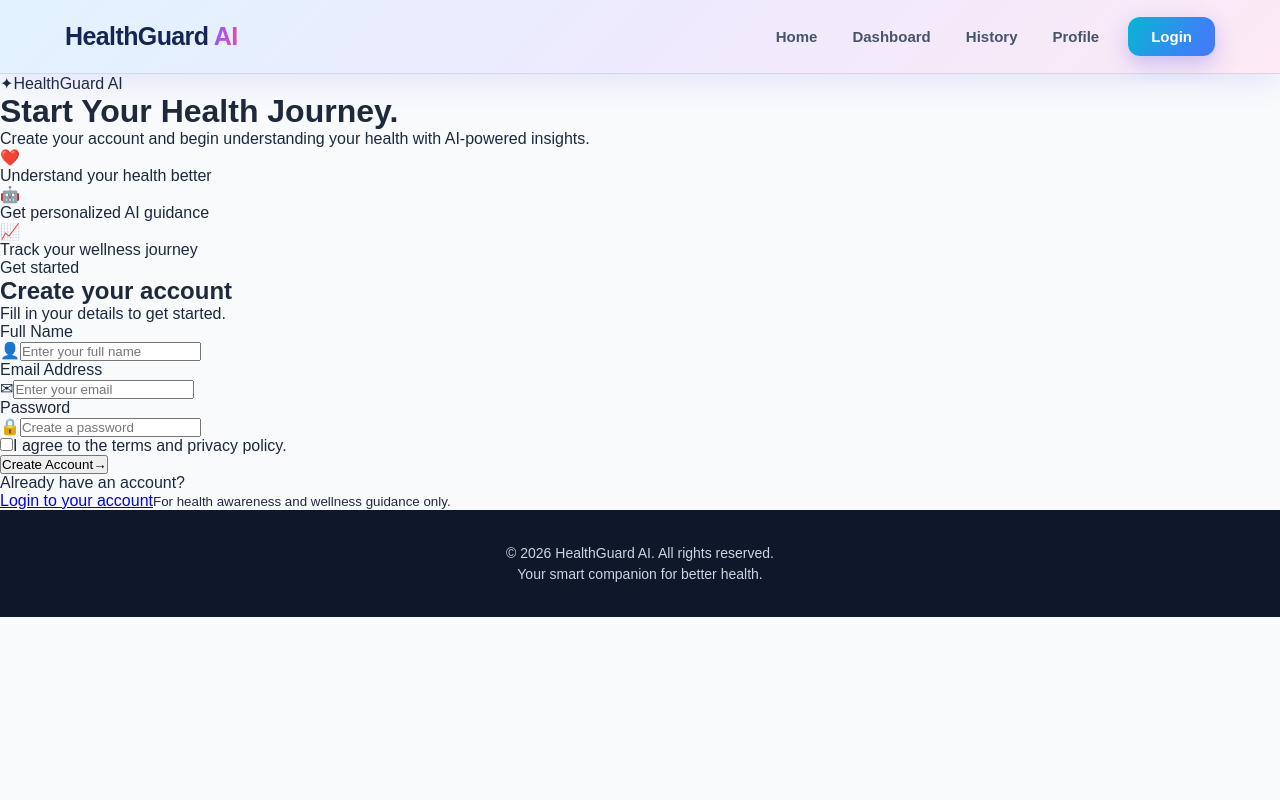
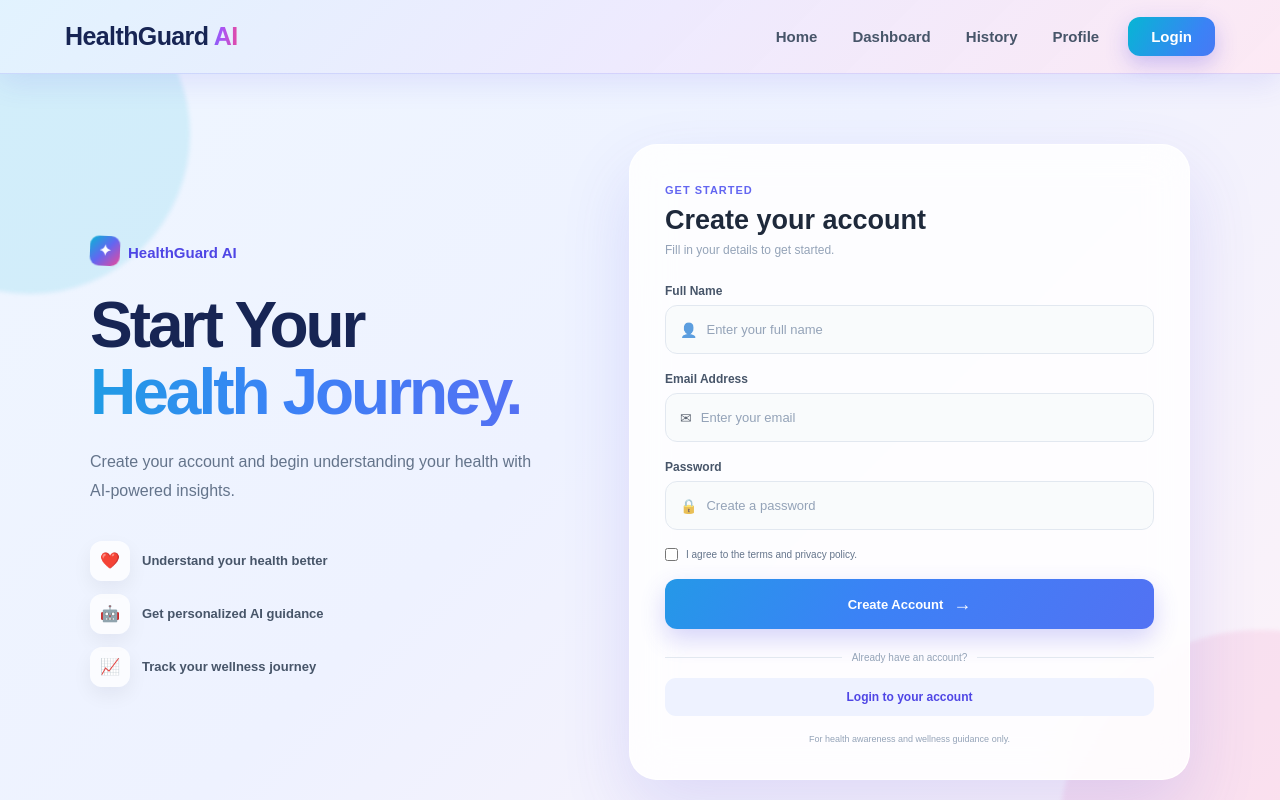
Before and after one commit to dibeyendu-dev/HealthGuard-AI, a React (Vite) app: page /register in a window 1280 px wide. Shown: the top 800 px of the page. Built offline with nearby package versions, Linux system fonts and the light colour scheme.

Commit message:
Login and register both css added

```diff
--- a/src/css/auth.css
+++ b/src/css/auth.css
@@ -0,0 +1,410 @@
+.auth-page {
+  min-height: calc(100vh - 75px);
+  position: relative;
+  overflow: hidden;
+  display: flex;
+  align-items: center;
+  padding: 70px 25px;
+  background: linear-gradient(
+    135deg,
+    #eff6ff 0%,
+    #eef2ff 45%,
+    #fdf2f8 100%
+  );
+}
+
+.auth-container {
+  width: 100%;
+  max-width: 1100px;
+  margin: auto;
+  display: grid;
+  grid-template-columns: .9fr 1.1fr;
+  align-items: center;
+  gap: 80px;
+  position: relative;
+  z-index: 2;
+}
+
+.auth-info {
+  animation: authInfoIn .8s ease forwards;
+}
+
+.auth-brand {
+  display: inline-flex;
+  align-items: center;
+  gap: 8px;
+  color: #4f46e5;
+  font-size: 15px;
+  font-weight: 800;
+}
+
+.auth-brand span {
+  width: 30px;
+  height: 30px;
+  display: grid;
+  place-items: center;
+  border-radius: 9px;
+  color: white;
+  background: linear-gradient(
+    135deg,
+    #06b6d4,
+    #6366f1,
+    #ec4899
+  );
+  animation: authIcon 2.5s ease-in-out infinite;
+}
+
+.auth-info h1 {
+  max-width: 520px;
+  margin-top: 25px;
+  color: #172554;
+  font-size: clamp(45px, 5vw, 67px);
+  line-height: 1.05;
+  letter-spacing: -3px;
+}
+
+.auth-info h1 span {
+  display: block;
+  background: linear-gradient(
+    90deg,
+    #06b6d4,
+    #3b82f6,
+    #6366f1,
+    #ec4899
+  );
+  background-size: 250% 250%;
+  -webkit-background-clip: text;
+  -webkit-text-fill-color: transparent;
+  animation: gradientMove 5s ease infinite;
+}
+
+.auth-info > p {
+  max-width: 500px;
+  margin-top: 22px;
+  color: #64748b;
+  font-size: 16px;
+  line-height: 1.8;
+}
+
+.auth-feature-list {
+  margin-top: 35px;
+  display: flex;
+  flex-direction: column;
+  gap: 13px;
+}
+
+.auth-feature-list > div {
+  display: flex;
+  align-items: center;
+  gap: 12px;
+}
+
+.auth-feature-list span {
+  width: 40px;
+  height: 40px;
+  display: grid;
+  place-items: center;
+  border-radius: 12px;
+  background: rgba(255,255,255,.75);
+  box-shadow: 0 8px 20px rgba(15,23,42,.06);
+}
+
+.auth-feature-list p {
+  color: #475569;
+  font-size: 13px;
+  font-weight: 600;
+}
+
+.auth-card {
+  padding: 35px;
+  border: 1px solid rgba(255,255,255,.9);
+  border-radius: 28px;
+  background: rgba(255,255,255,.85);
+  backdrop-filter: blur(20px);
+  box-shadow: 0 30px 70px rgba(79,70,229,.14);
+  animation: authCardIn .8s ease .15s both;
+}
+
+.auth-card-heading {
+  margin-bottom: 27px;
+}
+
+.auth-small-title {
+  color: #6366f1;
+  font-size: 11px;
+  font-weight: 800;
+  text-transform: uppercase;
+  letter-spacing: 1px;
+}
+
+.auth-card-heading h2 {
+  margin-top: 7px;
+  color: #1e293b;
+  font-size: 27px;
+}
+
+.auth-card-heading p {
+  margin-top: 7px;
+  color: #94a3b8;
+  font-size: 12px;
+}
+
+.auth-form {
+  display: flex;
+  flex-direction: column;
+  gap: 18px;
+}
+
+.input-group label {
+  display: block;
+  margin-bottom: 7px;
+  color: #475569;
+  font-size: 12px;
+  font-weight: 700;
+}
+
+.input-wrapper {
+  display: flex;
+  align-items: center;
+  gap: 9px;
+  padding: 0 14px;
+  height: 49px;
+  border: 1px solid #e2e8f0;
+  border-radius: 12px;
+  background: rgba(248,250,252,.8);
+  transition: .3s ease;
+}
+
+.input-wrapper > span {
+  font-size: 14px;
+  opacity: .7;
+}
+
+.input-wrapper:focus-within {
+  border-color: #818cf8;
+  background: #ffffff;
+  box-shadow: 0 0 0 4px rgba(99,102,241,.08);
+}
+
+.input-wrapper input {
+  width: 100%;
+  border: none;
+  outline: none;
+  background: transparent;
+  color: #334155;
+  font-size: 13px;
+}
+
+.input-wrapper input::placeholder {
+  color: #94a3b8;
+}
+
+.form-options {
+  display: flex;
+  align-items: center;
+  justify-content: space-between;
+  font-size: 11px;
+}
+
+.remember {
+  display: flex;
+  align-items: center;
+  gap: 6px;
+  color: #64748b;
+}
+
+.form-options a {
+  color: #6366f1;
+  text-decoration: none;
+  font-weight: 700;
+}
+
+.auth-button {
+  width: 100%;
+  height: 50px;
+  border: none;
+  border-radius: 12px;
+  display: flex;
+  align-items: center;
+  justify-content: center;
+  gap: 10px;
+  color: white;
+  font-size: 13px;
+  font-weight: 800;
+  cursor: pointer;
+  background: linear-gradient(
+    120deg,
+    #06b6d4,
+    #3b82f6,
+    #6366f1,
+    #ec4899
+  );
+  background-size: 300% 300%;
+  animation: gradientMove 5s ease infinite;
+  box-shadow: 0 10px 25px rgba(79,70,229,.23);
+  transition: .35s ease;
+}
+
+.auth-button span {
+  font-size: 18px;
+  transition: .3s ease;
+}
+
+.auth-button:hover {
+  transform: translateY(-3px);
+  box-shadow: 0 15px 32px rgba(79,70,229,.3);
+}
+
+.auth-button:hover span {
+  transform: translateX(5px);
+}
+
+.auth-divider {
+  display: flex;
+  align-items: center;
+  gap: 10px;
+  margin: 23px 0 15px;
+  color: #94a3b8;
+  font-size: 10px;
+}
+
+.auth-divider::before,
+.auth-divider::after {
+  content: "";
+  flex: 1;
+  height: 1px;
+  background: #e2e8f0;
+}
+
+.register-link {
+  display: block;
+  text-align: center;
+  padding: 12px;
+  border-radius: 11px;
+  color: #4f46e5;
+  background: #eef2ff;
+  text-decoration: none;
+  font-size: 12px;
+  font-weight: 800;
+  transition: .3s ease;
+}
+
+.register-link:hover {
+  background: #e0e7ff;
+  transform: translateY(-2px);
+}
+
+.auth-disclaimer {
+  display: block;
+  margin-top: 18px;
+  text-align: center;
+  color: #94a3b8;
+  font-size: 9px;
+}
+
+.terms-check {
+  display: flex;
+  align-items: center;
+  gap: 8px;
+  color: #64748b;
+  font-size: 10px;
+}
+
+.auth-bg-circle {
+  position: absolute;
+  border-radius: 50%;
+  pointer-events: none;
+  filter: blur(2px);
+}
+
+.auth-circle-one {
+  width: 320px;
+  height: 320px;
+  left: -130px;
+  top: -100px;
+  background: rgba(6,182,212,.12);
+}
+
+.auth-circle-two {
+  width: 400px;
+  height: 400px;
+  right: -180px;
+  bottom: -180px;
+  background: rgba(236,72,153,.1);
+}
+
+@keyframes authInfoIn {
+  from {
+    opacity: 0;
+    transform: translateX(-35px);
+  }
+
+  to {
+    opacity: 1;
+    transform: translateX(0);
+  }
+}
+
+@keyframes authCardIn {
+  from {
+    opacity: 0;
+    transform: translateX(35px);
+  }
+
+  to {
+    opacity: 1;
+    transform: translateX(0);
+  }
+}
+
+@keyframes authIcon {
+  0%,100% {
+    transform: translateY(0) rotate(0);
+  }
+
+  50% {
+    transform: translateY(-4px) rotate(8deg);
+  }
+}
+
+@media (max-width: 900px) {
+  .auth-container {
+    grid-template-columns: 1fr;
+    max-width: 600px;
+    gap: 45px;
+  }
+
+  .auth-info {
+    text-align: center;
+  }
+
+  .auth-info h1,
+  .auth-info > p {
+    margin-left: auto;
+    margin-right: auto;
+  }
+
+  .auth-feature-list {
+    align-items: center;
+  }
+
+  .auth-feature-list > div {
+    width: 250px;
+  }
+}
+
+@media (max-width: 550px) {
+  .auth-page {
+    padding: 50px 18px;
+  }
+
+  .auth-card {
+    padding: 25px 20px;
+    border-radius: 22px;
+  }
+
+  .auth-info h1 {
+    font-size: 43px;
+    letter-spacing: -2px;
+  }
+}
```
